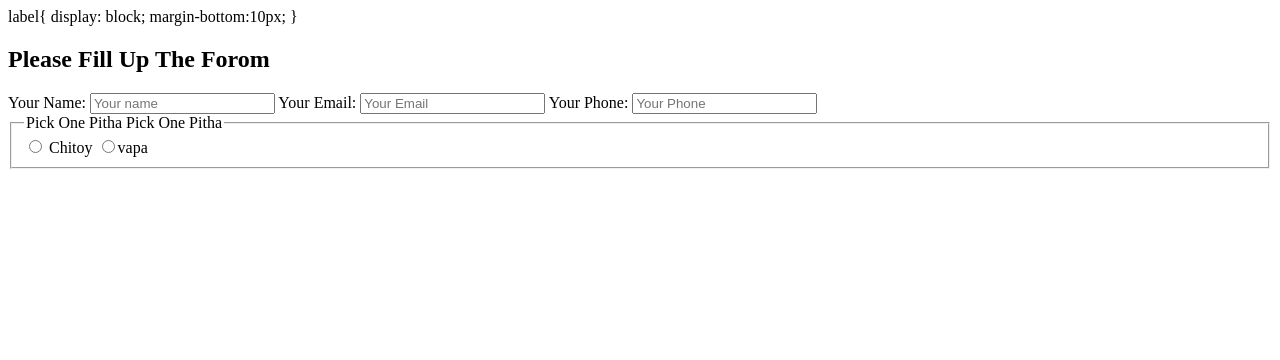
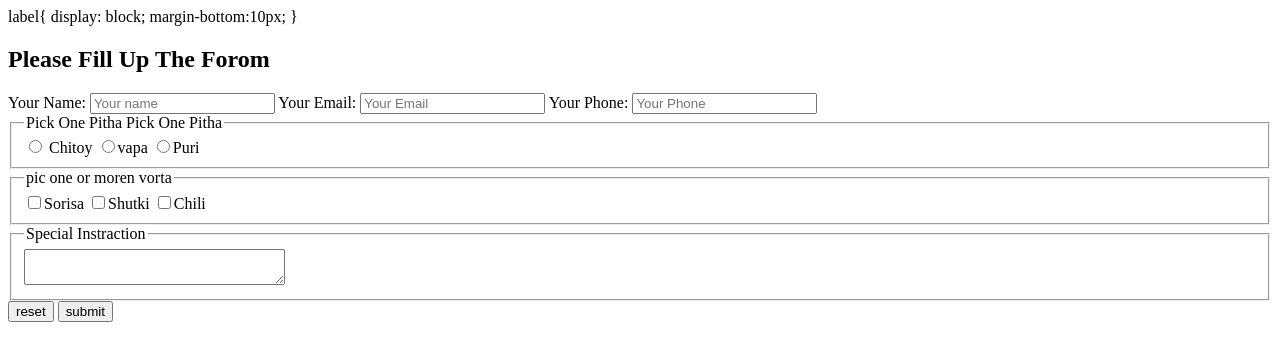
Before and after one commit to riadulislam111/html5-intro, a plain HTML site: page form.html in a window 1280 px wide. Drawn offline with Linux system fonts and the light colour scheme.

Commit message:
added last all commit

```diff
--- a/form.html
+++ b/form.html
@@ -42,8 +42,30 @@
                                 <input type="radio"
                             name="pitha" id="vapa">vapa</label>
                             </label>
+                            <label for="puri">
+                                <input type="radio" name="pitha" id="puri">Puri
+                            </label>
+                    </fieldset>
+                    <fieldset><legend>pic one or moren vorta</legend>
+                        <label for="sorisa">
+                            <input type="checkbox" name="vorta"
+                            id="sorisa">Sorisa
+                        </label>
+                        <label for="shutki">
+                            <input type="checkbox" name="vorta" id="shutki">Shutki
+                        </label>
+                        <label for="chili">
+                            <input type="checkbox" name="vorta"
+                            id="chili">Chili
+                        </label>
 
                     </fieldset>
+                    <fieldset>
+                        <legend>Special Instraction</legend>
+                        <textarea name="Instraction" id="Instraction" cols="30"rows="2"></textarea>
+                    </fieldset>
+                    <input type="reset" value="reset">
+                    <input type="submit" value="submit"
             </form>
 
 </form>
```
Also changed, not shown: image/hd-a5u9zq0a0ymy2dug.jpg (deleted), styles/blog.css (line endings or trailing spaces).
